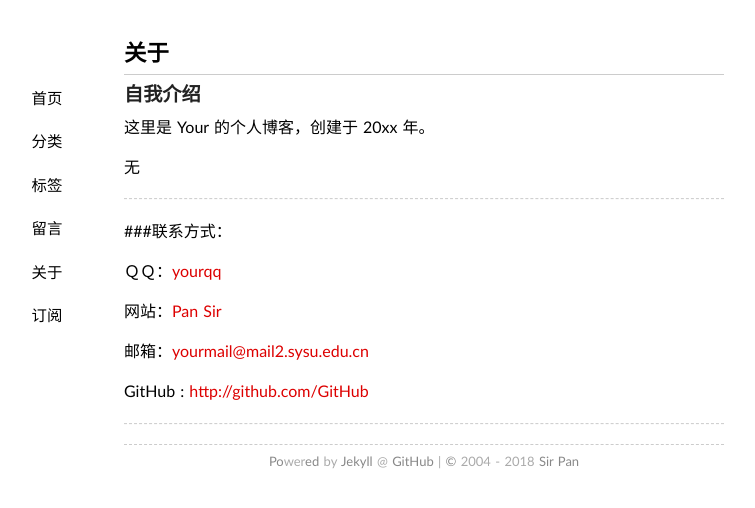
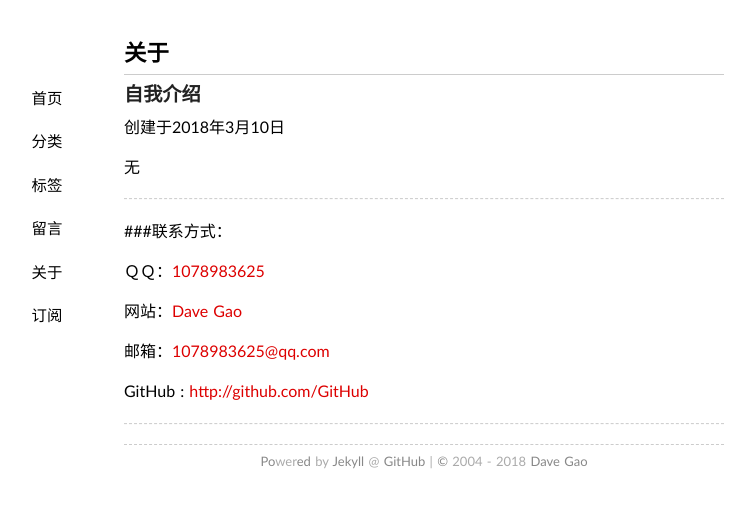
Before and after one commit to DaveGao/DaveGao.github.io, a Jekyll site: the page built from about/index.md, in a window 1280 px wide. Shown: the top 508 px of the page, without its empty margins (216-971 px from the left). Built offline with Jekyll 4.4.1, drawn with Linux system fonts in a browser that asks for light colours.

Commit message:
fix some bugs

```diff
--- a/_config.yml
+++ b/_config.yml
@@ -1,17 +1,17 @@
 future: true
 permalink: /:title/
-url: http://pmlpml.github.io
-name: Pan Sir
-author: Sir Pan
-qq: yourqq
-email: yourmail@mail2.sysu.edu.cn
+url: http://DaveGao.github.io
+name: Dave Gao
+author: Dave Gao
+qq: 1078983625
+email: 1078983625@qq.com
 
-duoshuo: yourname
+duoshuo: Dave Gao
 beian:
 cnzz:
 weibo:
-github: yourID
-about: "这里是 Your 的个人博客，创建于 20xx 年。"
+github: DaveGao
+about: "创建于2018年3月10日"
 
 safe: true
 paginate: 20
```
Also changed, not shown: _posts/2018-3-10.md (added, +3 -0 lines).
